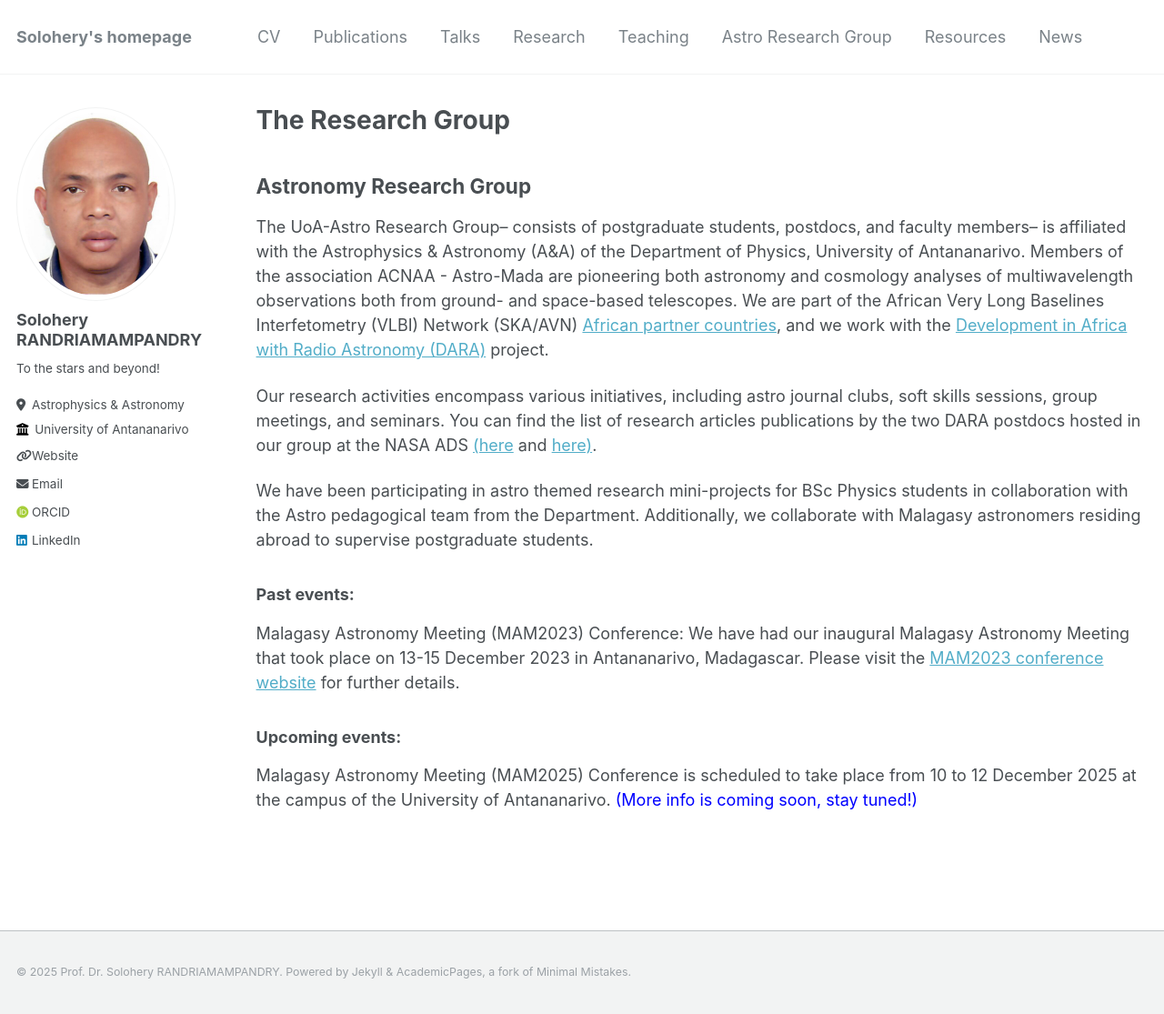
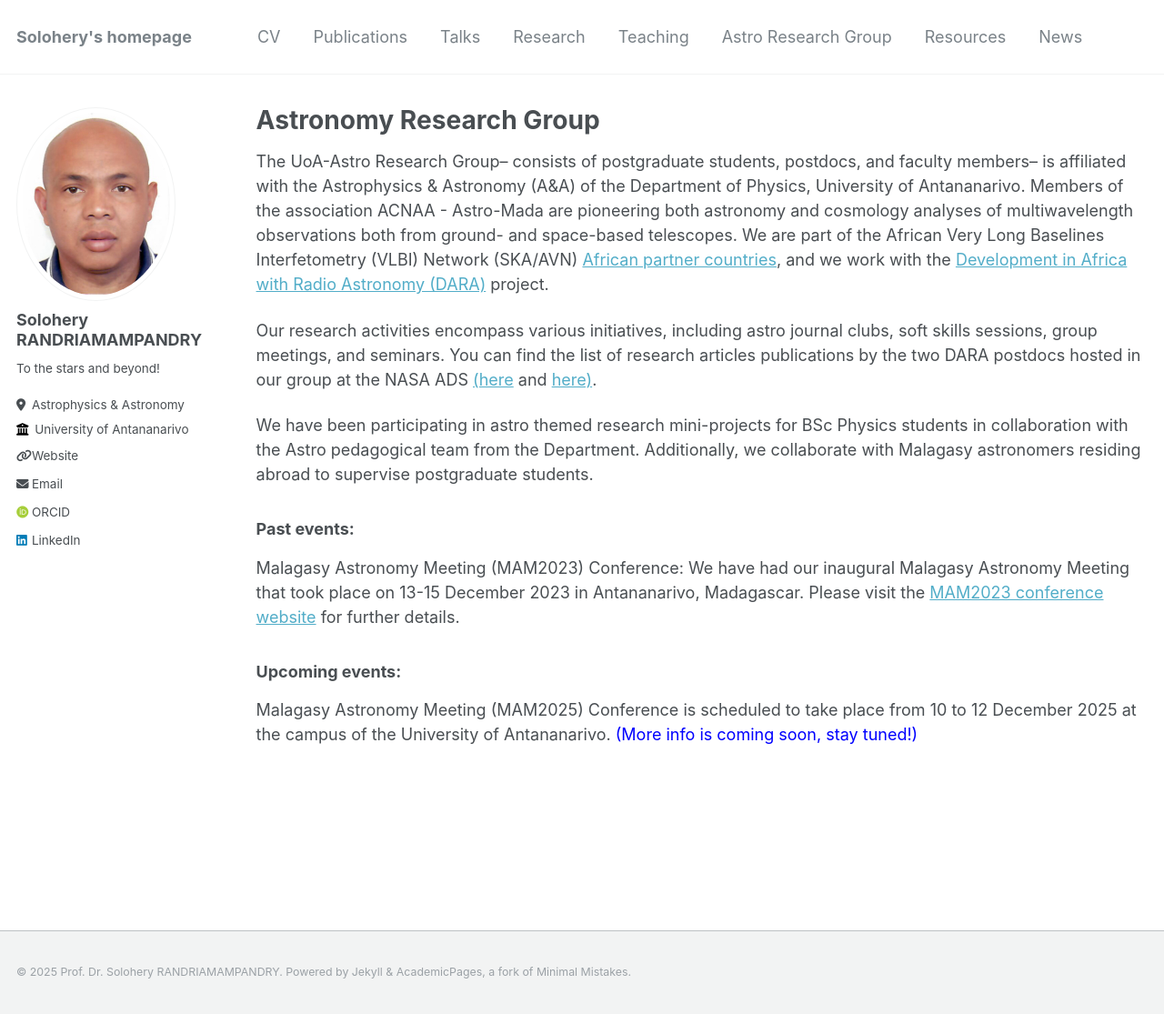
Before and after one commit to solohery-astro/solohery-astro.github.io, a Jekyll site: the page built from _pages/astro-mad.md, in a window 1280 px wide and 1115 px high. Shown: the whole window at 91% size. Built offline with Jekyll 4.4.1, drawn with Linux system fonts in a browser that asks for light colours; some web fonts are replaced.

Commit message:
Update astro-mad.md

```diff
--- a/_pages/astro-mad.md
+++ b/_pages/astro-mad.md
@@ -1,12 +1,9 @@
 ---
 layout: archive
-title: "The Research Group"
+title: "Astronomy Research Group "
 permalink: /astro-mad/
 author_profile: true
 ---
-
-## Astronomy Research Group
-
 The UoA-Astro Research Group-- consists of postgraduate students, postdocs, and faculty members-- is affiliated with the Astrophysics & Astronomy (A&A) of the Department of Physics, University of Antananarivo. Members of the association ACNAA - Astro-Mada are pioneering both astronomy and cosmology analyses of multiwavelength observations both from ground- and space-based telescopes. We are part of the African Very Long Baselines Interfetometry (VLBI) Network (SKA/AVN) [African partner countries](https://www.sarao.ac.za/science/avn/){:target="_blank" rel="noopener noreferrer"}, and we work with the [Development in Africa with Radio Astronomy (DARA)](https://www.dara-project.org/){:target="_blank" rel="noopener noreferrer"} project.
 
 Our research activities encompass various initiatives, including astro journal clubs, soft skills sessions, group meetings, and seminars. You can find the list of research articles publications by the two DARA postdocs hosted in our group at the NASA ADS
```
